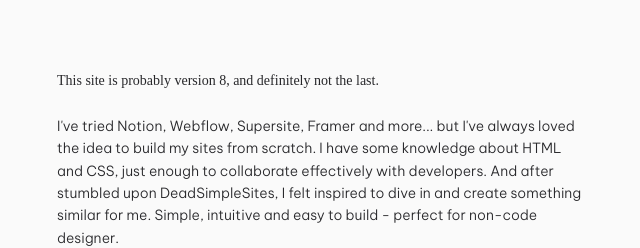
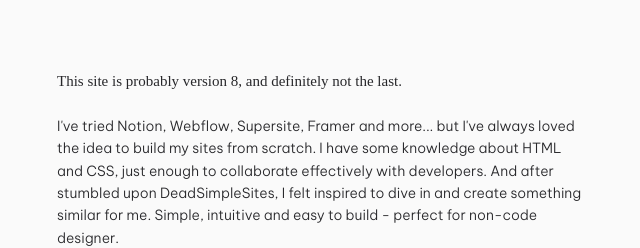
Before and after one commit to gnartb/gnartb.github.io, an Astro site: page /thissite in a window 1280 px wide. Shown: the part 234-482 px from the top of the page, 319-959 px from the left. Built offline with nearby package versions, Linux system fonts and the light colour scheme; Astro itself is replaced by a stand-in of ours; a web font is replaced by a local one.

Commit message:
font test

```diff
--- a/public/styles/styles.css
+++ b/public/styles/styles.css
@@ -11,32 +11,32 @@
 
 
 @font-face {
-  font-family: 'AritaBuri';
-  src: url('../fonts/AritaBuriKR-HairLine.tff') format('tff');
+  font-family: 'Aritaburi';
+  src: url('/fonts/AritaBuriKR-HairLine.ttf') format('ttf');
   font-weight: 100;
   font-style: normal;
   font-display: swap;
 }
 
 @font-face {
-  font-family: 'AritaBuri';
-  src: url('../fonts/AritaBuriKR-Light.tff') format('tff');
+  font-family: 'Aritaburi';
+  src: url('/fonts/AritaBuriKR-Light.ttf') format('ttf');
   font-weight: 300;
   font-style: normal;
   font-display: swap;
 }
 
 @font-face {
-  font-family: 'AritaBuri';
-  src: url('../fonts/AritaBuriKR-Medium.tff') format('tff');
+  font-family: 'Aritaburi';
+  src: url('/fonts/AritaBuriKR-Medium.ttf') format('ttf');
   font-weight: 500;
   font-style: normal;
   font-display: swap;
 }
 
 @font-face {
-  font-family: 'AritaBuri';
-  src: url('../fonts/AritaBuriKR-SemiBoldd.tff') format('tff');
+  font-family: 'Aritaburi';
+  src: url('/fonts/AritaBuriKR-SemiBoldd.ttf') format('ttf');
   font-weight: 600;
   font-style: normal;
   font-display: swap;
@@ -44,8 +44,8 @@
 
 
 @font-face {
-  font-family: 'AritaBuri';
-  src: url('../fonts/AritaBuriKR-Bold.tff') format('tff');
+  font-family: 'Aritaburi';
+  src: url('/fonts/AritaBuriKR-Bold.ttf') format('ttf');
   font-weight: 700;
   font-style: normal;
   font-display: swap;
@@ -54,7 +54,7 @@
 
 @font-face {
   font-family: 'heli';
-  src: url('../fonts/heli.otf') format('otf');
+  src: url('/fonts/heli.otf') format('otf');
   font-weight: 400;
   font-style: normal;
   font-display: swap;
--- a/src/pages/index.astro
+++ b/src/pages/index.astro
@@ -12,7 +12,7 @@
 >
 	<!-- section-introduction -->
 	<div class="flex flex-col gap-sectionContentGap">
-		<div class="text-3xl font-sbody font-thin flex flex-col gap-0 text-black  dark:text-dark-heading " >
+		<div class="text-3xl font-heading flex flex-col gap-0 text-black  dark:text-dark-heading " >
 			<p>Product Designer, always curious about how things work and why they matter.</p>
 		</div>
 		<div class="flex flex-col gap-linkGap pt-3">
--- a/src/pages/thissite.astro
+++ b/src/pages/thissite.astro
@@ -12,7 +12,7 @@
 >
 	<div class="flex flex-col gap-pGap typo-body ">
 		<div class="flex flex-col gap-pGap dark:text-dark-subtle">
-		<p class="font-sbody">This site is probably version 8, and definitely not the last.</p>
+		<p class="typo-sbody">This site is probably version 8, and definitely not the last.</p>
 		<p>
 			I've tried Notion, Webflow, Supersite, Framer and more... but I've
 			always loved the idea to build my sites from scratch. I have some
--- a/tailwind.config.cjs
+++ b/tailwind.config.cjs
@@ -50,6 +50,7 @@
 				heading: "20px",
 				nav: '16px',
 				body: '14px',
+				sbody: '15px',
 				subtle: '13px',
 				url: '14px',
 				decorBody: '16px',
@@ -87,6 +88,13 @@
 					fontFamily: theme('fontFamily.body'),
 					fontSize: '20px',
 					fontWeight: theme('fontWeight.semibold'),
+					lineHeight: '22.4px',
+				},
+
+				'.typo-sbody': {
+					fontFamily: theme('fontFamily.sbody'),
+					fontSize: theme('fontSize.sbody'),
+					fontWeight: theme('fontWeight.thin'),
 					lineHeight: '22.4px',
 				},
 
```
